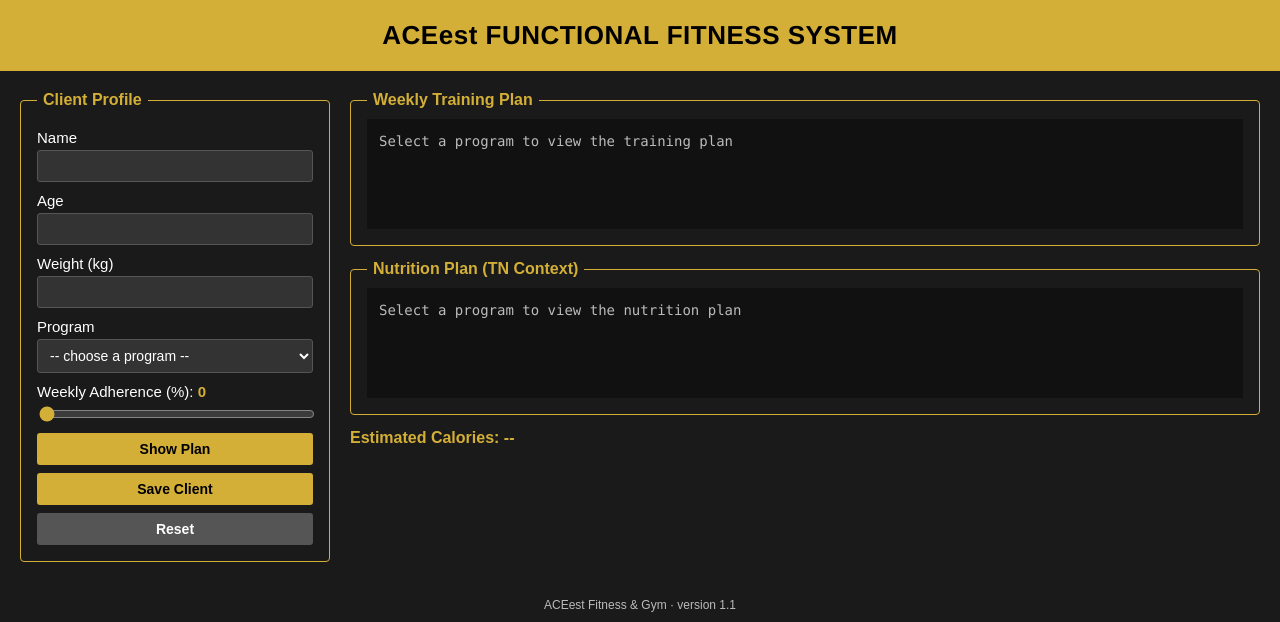
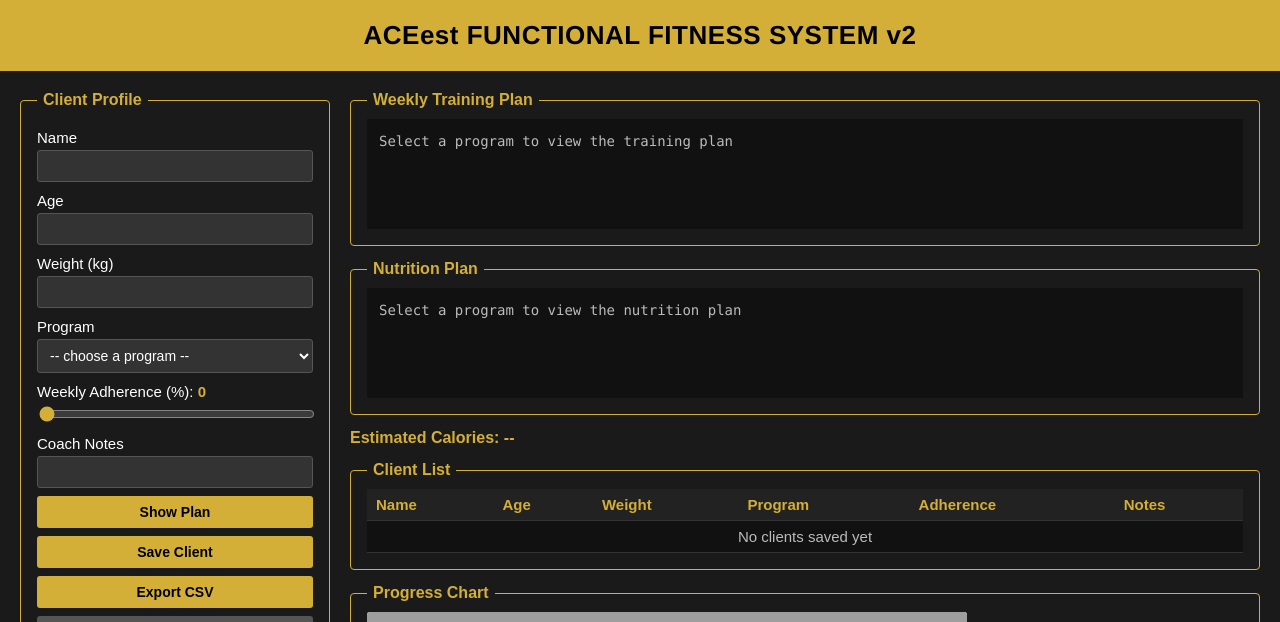
Before and after one commit to 2026ht66008/2026ht66008-aceest-devops, a Flask app: page / in a window 1280 px wide. Shown: the top 622 px of the page. Run offline with Flask 3, Linux system fonts and the light colour scheme; grey boxes are pictures that could not be loaded.

Commit message:
Add v1.1.2: client list, CSV export and progress chart

```diff
--- a/app.py
+++ b/app.py
@@ -1,83 +1,53 @@
-"""ACEest Fitness & Performance - v1.1 (Flask port of Aceestver-1.1.py).
+"""ACEest Fitness & Performance - v1.1.2 (Flask port of Aceestver1.1.2.py).
 
 Same features as the Tkinter original:
-  * Client profile form: name, age, weight, program, weekly adherence (%)
-  * Selecting a program shows its weekly training plan (in the program colour),
-    its nutrition plan (TN context) and the estimated calories
-    (weight x program calorie factor)
-  * Save Client validates the form and confirms the adherence
-    (like the original, nothing is stored yet - storage arrives in v1.1.2)
+  * Client profile form: name, age, weight, program, weekly adherence, coach notes
+  * Selecting a program shows the training plan, nutrition plan and estimated calories
+  * Save Client stores the client in an in-memory list and adds it to the Client List
+  * Progress Chart: bar chart of adherence per client
+  * Export CSV: download all clients as a CSV file
   * Reset clears the form
+  (The original's Reset button crashed and the file had no __main__ block;
+   both are fixed here.)
 
-Web pages:  GET  /                          -> client profile + plan
-            POST /save_client               -> form submit (redirects back with a message)
-JSON API:   GET  /api/programs              -> program names
-            GET  /api/programs/<name>       -> plan details incl. calorie factor
-            POST /api/update_program        -> {"program", "weight"} -> plan + calories
-            POST /api/save_client           -> validate a client
+Web pages:  GET  /                       -> client profile, plan, client list, chart
+            POST /save_client            -> form submit
+            GET  /export_csv             -> CSV download (or a warning if empty)
+JSON API:   GET  /api/programs[/<name>]  -> program names / details
+            POST /api/update_program     -> plan + calories
+            GET  /api/clients            -> saved clients
+            POST /api/save_client        -> add a client
+            GET  /api/export_csv         -> CSV
+            GET  /api/update_chart       -> PNG bar chart of adherence
 Health:     GET  /health
+
+Note: clients live in memory (as in the original), so they reset when the
+app restarts. Persistent storage arrives in v2.0.1 (SQLite).
 """
+import csv
+import io
 import math
 import os
 
-from flask import Flask, flash, jsonify, redirect, render_template, request, url_for
+from flask import (Flask, Response, current_app, flash, jsonify, redirect,
+                   render_template, request, url_for)
+from matplotlib.figure import Figure
 
-APP_VERSION = "1.1"
+APP_VERSION = "1.1.2"
 APP_TITLE = "ACEest Fitness & Performance"
-HEADER_TEXT = "ACEest FUNCTIONAL FITNESS SYSTEM"
+HEADER_TEXT = "ACEest FUNCTIONAL FITNESS SYSTEM v2"
+CSV_HEADER = ["Name", "Age", "Weight", "Program", "Adherence", "Notes"]
 
 programs = {
-    "Fat Loss (FL)": {
-        "workout": (
-            "Mon: Back Squat 5x5 + Core\n"
-            "Tue: EMOM 20min Assault Bike\n"
-            "Wed: Bench Press + 21-15-9\n"
-            "Thu: Deadlift + Box Jumps\n"
-            "Fri: Zone 2 Cardio 30min"
-        ),
-        "diet": (
-            "Breakfast: Egg Whites + Oats\n"
-            "Lunch: Grilled Chicken + Brown Rice\n"
-            "Dinner: Fish Curry + Millet Roti\n"
-            "Target: ~2000 kcal"
-        ),
-        "color": "#e74c3c",
-        "calorie_factor": 22,
-    },
-    "Muscle Gain (MG)": {
-        "workout": (
-            "Mon: Squat 5x5\n"
-            "Tue: Bench 5x5\n"
-            "Wed: Deadlift 4x6\n"
-            "Thu: Front Squat 4x8\n"
-            "Fri: Incline Press 4x10\n"
-            "Sat: Barbell Rows 4x10"
-        ),
-        "diet": (
-            "Breakfast: Eggs + Peanut Butter Oats\n"
-            "Lunch: Chicken Biryani\n"
-            "Dinner: Mutton Curry + Rice\n"
-            "Target: ~3200 kcal"
-        ),
-        "color": "#2ecc71",
-        "calorie_factor": 35,
-    },
-    "Beginner (BG)": {
-        "workout": (
-            "Full Body Circuit:\n"
-            "- Air Squats\n"
-            "- Ring Rows\n"
-            "- Push-ups\n"
-            "Focus: Technique & Consistency"
-        ),
-        "diet": (
-            "Balanced Tamil Meals\n"
-            "Idli / Dosa / Rice + Dal\n"
-            "Protein Target: 120g/day"
-        ),
-        "color": "#3498db",
-        "calorie_factor": 26,
-    },
+    "Fat Loss (FL)": {"workout": "Back Squat, Cardio, Bench, Deadlift, Recovery",
+                      "diet": "Egg Whites, Chicken, Fish Curry",
+                      "color": "#e74c3c", "calorie_factor": 22},
+    "Muscle Gain (MG)": {"workout": "Squat, Bench, Deadlift, Press, Rows",
+                         "diet": "Eggs, Biryani, Mutton Curry",
+                         "color": "#2ecc71", "calorie_factor": 35},
+    "Beginner (BG)": {"workout": "Air Squats, Ring Rows, Push-ups",
+                      "diet": "Balanced Tamil Meals",
+                      "color": "#3498db", "calorie_factor": 26},
 }
 
 
@@ -85,7 +55,7 @@ class ValidationError(ValueError):
     """Invalid client input - shown as a warning on the page or HTTP 400 in the API."""
 
 
-# ---------- LOGIC (no Flask here, so it is easy to unit test) ----------
+# ---------- LOGIC ----------
 
 def to_number(value, field, kind=float, maximum=None):
     """Convert form/JSON input to a non-negative number. Blank means 0 (like Tk IntVar)."""
@@ -121,24 +91,60 @@ def update_program(program, weight=0.0):
 
 
 def parse_client(data):
-    """Read and type-check the client profile fields from a form or JSON body."""
+    """Read and type-check the client fields from a form or JSON body."""
     return {
         "name": (data.get("name") or "").strip(),
         "age": to_number(data.get("age"), "Age", int),
         "weight": to_number(data.get("weight"), "Weight", float),
         "program": (data.get("program") or "").strip(),
         "adherence": to_number(data.get("adherence"), "Weekly adherence", int, maximum=100),
+        "notes": (data.get("notes") or "").strip(),
     }
 
 
+def get_clients():
+    """The in-memory client list of the running app (self.clients in the original)."""
+    return current_app.extensions["aceest_clients"]
+
+
 def save_client(client):
-    """Validate a client like the original Save Client button and return the message."""
+    """Validate, store and confirm a client (same messages as the original)."""
     if not client["name"] or not client["program"]:
         raise ValidationError("Please fill client name and program.")
     if client["program"] not in programs:
         raise ValidationError(f"Unknown program: {client['program']}")
-    return (f"Client {client['name']} saved successfully.\n"
-            f"Adherence: {client['adherence']}%")
+    get_clients().append(client)
+    return f"Client {client['name']} saved successfully."
+
+
+def export_csv(clients):
+    """CSV text with the same header row as the original export."""
+    buffer = io.StringIO()
+    writer = csv.writer(buffer)
+    writer.writerow(CSV_HEADER)
+    for c in clients:
+        writer.writerow([c["name"], c["age"], c["weight"], c["program"],
+                         c["adherence"], c["notes"]])
+    return buffer.getvalue()
+
+
+def update_chart(clients):
+    """PNG bar chart of adherence per client - the original's 'Client Progress' chart."""
+    fig = Figure(figsize=(6, 3))
+    ax = fig.subplots()
+    ax.bar([c["name"] for c in clients], [c["adherence"] for c in clients], color="#d4af37")
+    ax.set_ylabel("Adherence %")
+    ax.set_title("Client Progress")
+    ax.set_ylim(0, 100)
+    fig.tight_layout()
+    buffer = io.BytesIO()
+    fig.savefig(buffer, format="png")
+    return buffer.getvalue()
+
+
+def csv_response(text):
+    return Response(text, mimetype="text/csv",
+                    headers={"Content-Disposition": "attachment; filename=clients.csv"})
 
 
 # ---------- APP ----------
@@ -151,6 +157,7 @@ def create_app(test_config=None):
     )
     if test_config:
         app.config.update(test_config)
+    app.extensions["aceest_clients"] = []  # store multiple clients (in memory)
 
     @app.context_processor
     def inject_globals():
@@ -164,7 +171,7 @@ def create_app(test_config=None):
     @app.get("/")
     def index():
         form = {key: request.args.get(key, "") for key in
-                ("name", "age", "weight", "program", "adherence")}
+                ("name", "age", "weight", "program", "adherence", "notes")}
         plan, status = None, 200
         if form["program"]:
             try:
@@ -176,7 +183,8 @@ def create_app(test_config=None):
             if plan is None:
                 flash(f"Unknown program: {form['program']}", "error")
                 form["program"], status = "", 404
-        return render_template("index.html", programs=programs, form=form, plan=plan), status
+        return render_template("index.html", programs=programs, form=form, plan=plan,
+                               clients=get_clients()), status
 
     @app.post("/save_client")
     def save_client_form():
@@ -184,10 +192,16 @@ def create_app(test_config=None):
             flash(save_client(parse_client(request.form)), "success")
         except ValidationError as err:
             flash(str(err), "warning")
-        # Keep what the user typed (the Tk window kept its field values too)
         keep = {key: request.form.get(key, "") for key in
-                ("name", "age", "weight", "program", "adherence")}
+                ("name", "age", "weight", "program", "adherence", "notes")}
         return redirect(url_for("index", **keep))
+
+    @app.get("/export_csv")
+    def export_csv_download():
+        if not get_clients():
+            flash("No clients to export.", "warning")
+            return redirect(url_for("index"))
+        return csv_response(export_csv(get_clients()))
 
     # ---------- JSON API ----------
     @app.get("/api/programs")
@@ -212,6 +226,10 @@ def create_app(test_config=None):
             return jsonify(error=f"Unknown program: {body.get('program', '')}"), 404
         return jsonify(plan)
 
+    @app.get("/api/clients")
+    def api_clients():
+        return jsonify(clients=get_clients())
+
     @app.post("/api/save_client")
     def api_save_client():
         body = request.get_json(silent=True) or {}
@@ -220,7 +238,17 @@ def create_app(test_config=None):
             message = save_client(client)
         except ValidationError as err:
             return jsonify(error=str(err)), 400
-        return jsonify(message=message, client=client)
+        return jsonify(message=message, client=client), 201
+
+    @app.get("/api/export_csv")
+    def api_export_csv():
+        if not get_clients():
+            return jsonify(error="No clients to export."), 404
+        return csv_response(export_csv(get_clients()))
+
+    @app.get("/api/update_chart")
+    def api_update_chart():
+        return Response(update_chart(get_clients()), mimetype="image/png")
 
     # ---------- ERRORS ----------
     def wants_json():
--- a/requirements.txt
+++ b/requirements.txt
@@ -1,3 +1,4 @@
 Flask>=3.0
 gunicorn>=22.0
+matplotlib>=3.8
 pytest>=8.0
--- a/templates/index.html
+++ b/templates/index.html
@@ -29,16 +29,20 @@
                value="{{ form.adherence or 0 }}"
                oninput="document.getElementById('adherence-value').value = this.value">
 
+        <label for="notes">Coach Notes</label>
+        <input id="notes" name="notes" type="text" value="{{ form.notes }}">
+
         <div class="btn-col">
           <button class="btn" type="submit">Show Plan</button>
           <button class="btn" type="submit" formmethod="post" formaction="{{ url_for('save_client_form') }}">Save Client</button>
+          <a class="btn" href="{{ url_for('export_csv_download') }}">Export CSV</a>
           <a class="btn secondary" href="{{ url_for('index') }}">Reset</a>
         </div>
       </form>
     </fieldset>
   </aside>
 
-  <!-- RIGHT PANEL - PROGRAM DETAILS -->
+  <!-- RIGHT PANEL - PROGRAM DETAILS, CLIENT LIST, CHART -->
   <section class="right">
     <fieldset class="panel">
       <legend> Weekly Training Plan </legend>
@@ -50,7 +54,7 @@
     </fieldset>
 
     <fieldset class="panel">
-      <legend> Nutrition Plan (TN Context) </legend>
+      <legend> Nutrition Plan </legend>
       {% if plan %}
       <pre class="display plan">{{ plan.diet }}</pre>
       {% else %}
@@ -60,6 +64,27 @@
 
     <p class="calories">Estimated Calories:
       {% if plan and plan.calories %}{{ plan.calories }} kcal{% else %}--{% endif %}</p>
+
+    <fieldset class="panel">
+      <legend> Client List </legend>
+      <div class="table-wrap">
+        <table class="grid">
+          <thead><tr><th>Name</th><th>Age</th><th>Weight</th><th>Program</th><th>Adherence</th><th>Notes</th></tr></thead>
+          <tbody>
+          {% for c in clients %}
+            <tr><td>{{ c.name }}</td><td>{{ c.age }}</td><td>{{ c.weight }}</td><td>{{ c.program }}</td><td>{{ c.adherence }}%</td><td>{{ c.notes }}</td></tr>
+          {% else %}
+            <tr><td class="empty" colspan="6">No clients saved yet</td></tr>
+          {% endfor %}
+          </tbody>
+        </table>
+      </div>
+    </fieldset>
+
+    <fieldset class="panel chart">
+      <legend> Progress Chart </legend>
+      <img src="{{ url_for('api_update_chart', n=clients|length) }}" alt="Bar chart of weekly adherence per client" width="600" height="300">
+    </fieldset>
   </section>
 </div>
 {% endblock %}
```
Also changed, not shown: tests/test_app.py (+109 -118 lines).
